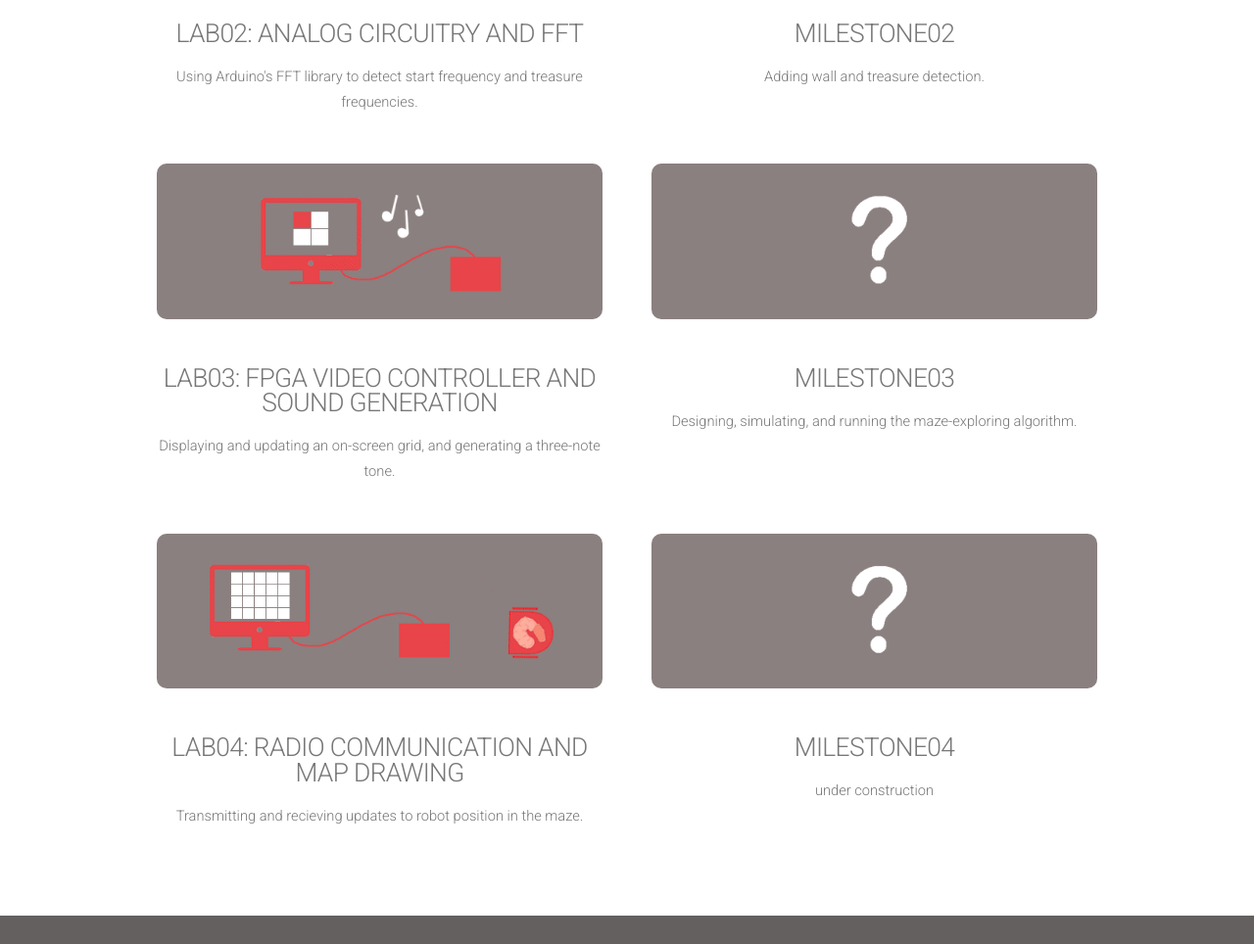
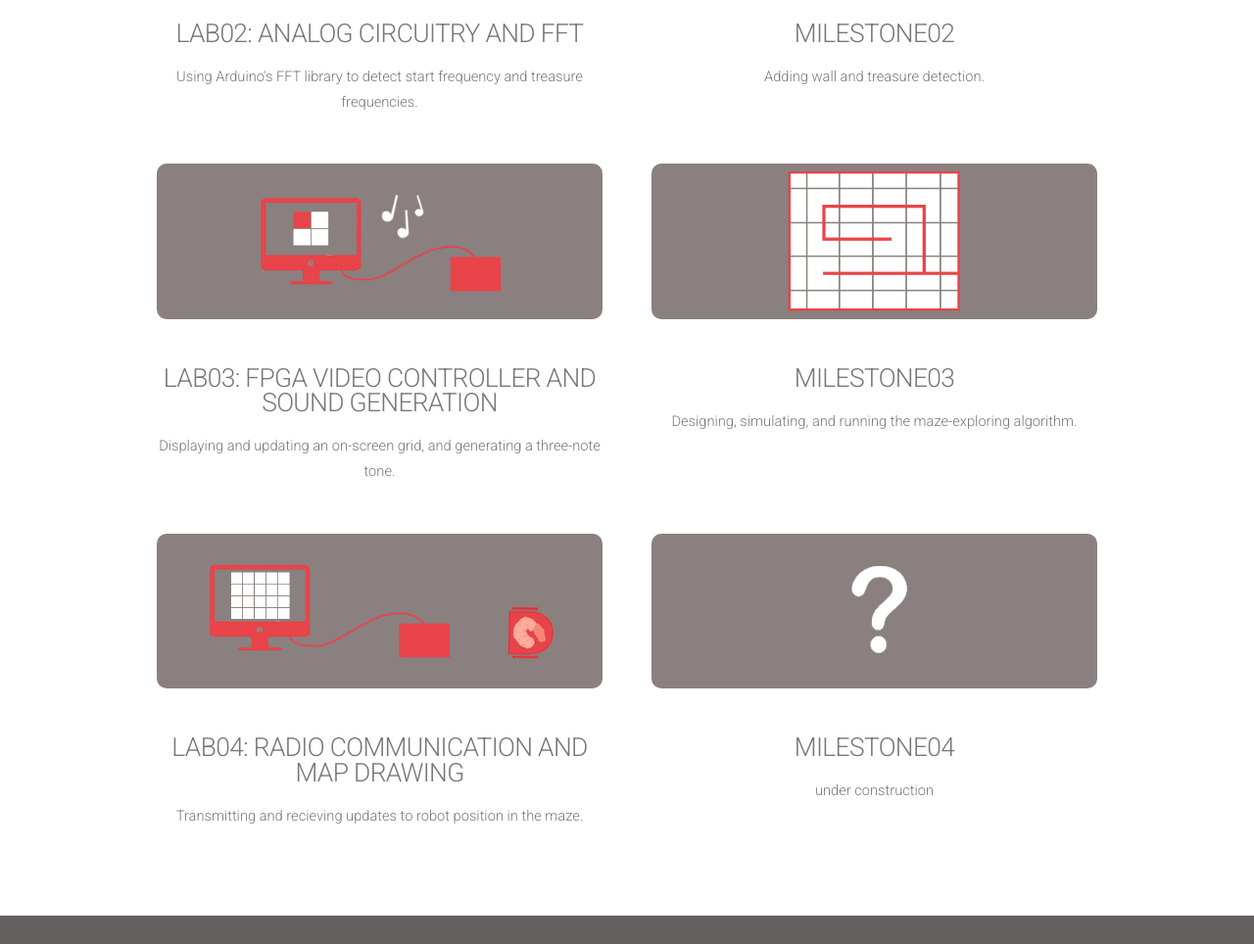
Before and after one commit to jmfqr/jmfqr.github.io, a plain HTML site: page index.html in a window 1280 px wide. Shown: the part 1697-2661 px from the top of the page at 98% size. Drawn offline with nearby package versions, Linux system fonts and the light colour scheme.

Commit message:
is this font fixed yet?

```diff
--- a/css/style.css
+++ b/css/style.css
@@ -6,7 +6,7 @@
 
 @charset 'UTF-8';
 
-@font-face{font-family:'FontAwesome';src:url('font/fontawesome-webfont.eot?v=4.0.1');src:url('font/fontawesome-webfont.eot?#iefix&v=4.0.1') format('embedded-opentype'),url('font/fontawesome-webfont.woff?v=4.0.1') format('woff'),url('font/fontawesome-webfont.ttf?v=4.0.1') format('truetype'),url('font/fontawesome-webfont.svg?v=4.0.1#fontawesomeregular') format('svg');font-weight:normal;font-style:normal}
+/*@font-face{font-family:'FontAwesome';src:url('font/fontawesome-webfont.eot?v=4.0.1');src:url('font/fontawesome-webfont.eot?#iefix&v=4.0.1') format('embedded-opentype'),url('font/fontawesome-webfont.woff?v=4.0.1') format('woff'),url('font/fontawesome-webfont.ttf?v=4.0.1') format('truetype'),url('font/fontawesome-webfont.svg?v=4.0.1#fontawesomeregular') format('svg');font-weight:normal;font-style:normal}*/
 
 /*********************************************************************************/
 /* Basic                                                                         */
@@ -23,7 +23,7 @@
 	{
 		font-family: 'Roboto', sans-serif;
 		font-size: 11pt;
-		font-weight: 300;
+/*		font-weight: 500;*/
 		line-height: 1.75em;
 		color: #777;
 	}
--- a/index.html
+++ b/index.html
@@ -11,7 +11,9 @@
 		<meta http-equiv="content-type" content="text/html; charset=utf-8" />
 		<meta name="description" content="" />
 		<meta name="keywords" content="" />
-		<link href='http://fonts.googleapis.com/css?family=Roboto:400,100,300,700,500,900' rel='stylesheet' type='text/css'>
+<!--		<link href='http://fonts.googleapis.com/css?family=Roboto:400,100,300,700,500,900' rel='stylesheet' type='text/css'>-->
+<!--        <link href="http://fonts.googleapis.com/css?family=Roboto" rel="stylesheet" type='text/css'>-->
+        <link href="https://fonts.googleapis.com/css?family=Roboto:300" rel="stylesheet">
         <link href="https://fonts.googleapis.com/css?family=Ubuntu" rel="stylesheet">
 		<script src="http://ajax.googleapis.com/ajax/libs/jquery/1.11.0/jquery.min.js"></script>
 		<script src="js/skel.min.js"></script>
@@ -108,7 +110,7 @@
 						<p>Displaying and updating an on-screen grid, and generating a three-note tone.</p>
 					</section>
 					<section class="6u">
-						<a href="nobody-home.html" class="image full"><img src="images/tbd.png" alt="" style="border-radius: 10px;"></a>
+						<a href="nobody-home.html" class="image full"><img src="images/m03.gif" alt="" style="border-radius: 10px;"></a>
 						<header style="margin-bottom:0;">
                             <a href="nobody-home.html"><h2>MILESTONE03</h2></a>
 						</header>
```
Also changed, not shown: images/m03.gif (added).
